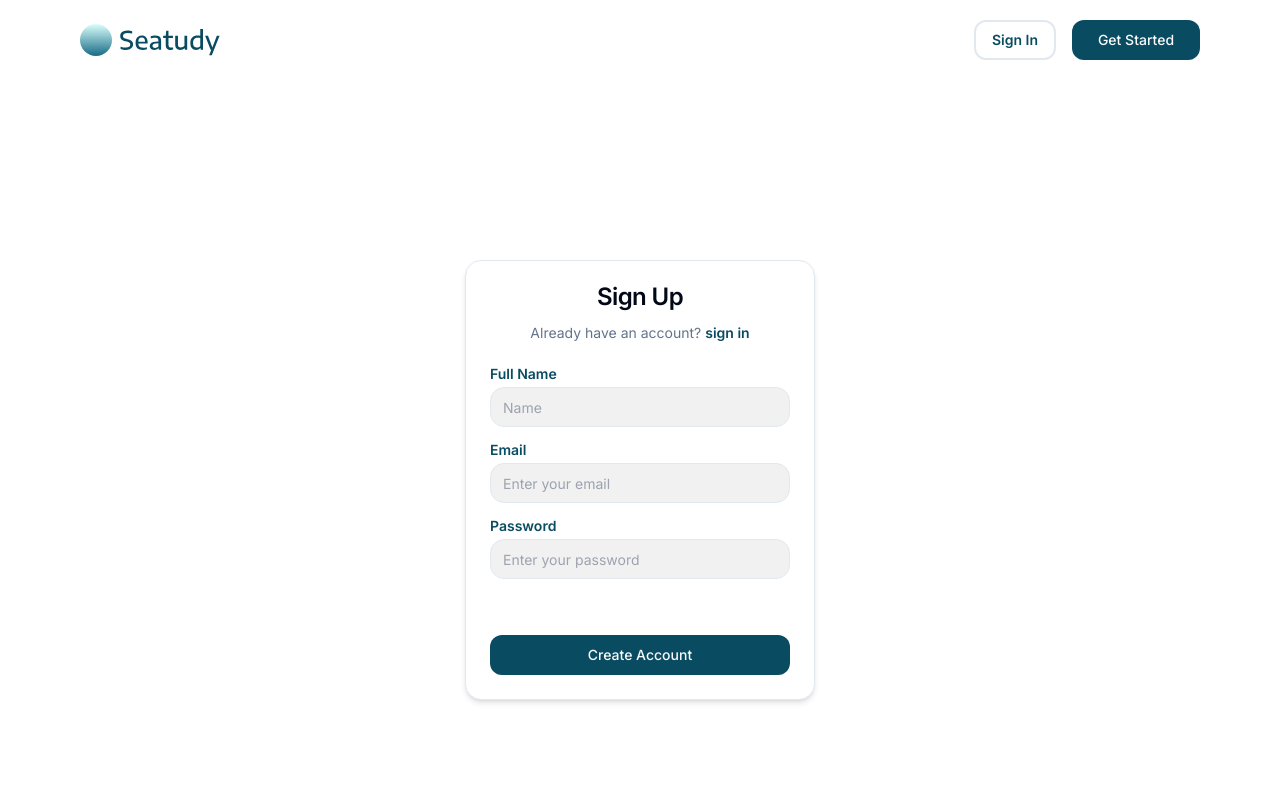
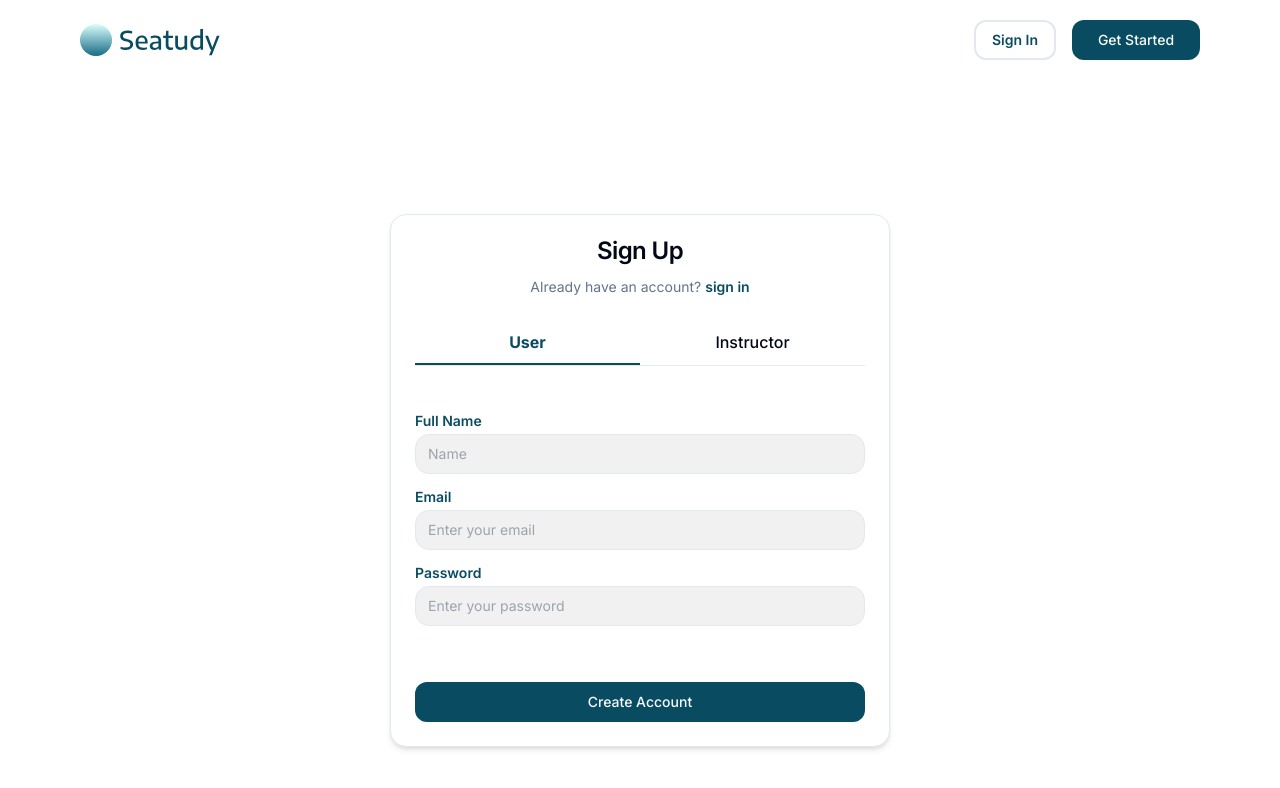
Before and after one commit to A1-COMPFEST/A1-Frontend, a Next.js app: page /signup in a window 1280 px wide. Shown: the top 788 px of the page. Built offline with nearby package versions, Linux system fonts and the light colour scheme; no server answers.

Commit message:
feat : role selector on sign up

```diff
--- a/src/app/actions/auth-actions.ts
+++ b/src/app/actions/auth-actions.ts
@@ -3,6 +3,7 @@
 import { cookies } from "next/headers";
 import axios from "axios";
 import exp from "constants";
+import { redirect } from "next/navigation";
 
 const baseUrl = `${process.env.NEXT_PUBLIC_API_BASE_URL}`;
 
@@ -48,10 +49,10 @@ export async function signIn(email : string, password : string){
 }
 
 
-export async function signUpUser(name : string, email : string, password : string){
+export async function signUp(name : string, email : string, password : string, role : string){
   try{
     await sleep(1000);
-    const response = await axios.post(`${baseUrl}/register/user`, {
+    const response = await axios.post(`${baseUrl}/register/${role}`, {
       name,
       email,
       password
@@ -67,6 +68,7 @@ export async function signUpUser(name : string, email : string, password : strin
 export async function signOut() {
   cookies().delete("token");
   cookies().delete("user");
+  redirect("/");
 }
 export async function getUserRole() {
   const userCookie = cookies().get("user");
--- a/src/app/courses/learn/[courseId]/assignment/[assignmentId]/page.tsx
+++ b/src/app/courses/learn/[courseId]/assignment/[assignmentId]/page.tsx
@@ -4,7 +4,7 @@ import { BookText } from "lucide-react";
 import { redirect } from "next/navigation";
 import { Button } from "@/components/ui/button";
 import { Input } from "@/components/ui/input";
-import SubmitBox from "../../../../../../components/assignment/submit-box";
+import SubmitBox from "@/components/assignment/submit-box";
 
 export default async function AssignmentPage({
   params,
--- a/src/components/auth/signin-form.tsx
+++ b/src/components/auth/signin-form.tsx
@@ -41,7 +41,7 @@ export default function SigninForm() {
     }
   };
   return (
-    <Card className="w-[350px]">
+    <Card className="w-[500px]">
       <CardHeader>
         <CardTitle className="text-center pb-2">Sign In</CardTitle>
         <CardDescription className="text-center">
--- a/src/components/auth/signup-form.tsx
+++ b/src/components/auth/signup-form.tsx
@@ -1,6 +1,6 @@
 "use client";
 
-import { signUpUser } from "@/app/actions/auth-actions";
+import { signUp } from "@/app/actions/auth-actions";
 import { Button } from "@/components/ui/button";
 import {
   Card,
@@ -16,9 +16,12 @@ import Link from "next/link";
 import { useRouter } from "next/navigation";
 import { FormEvent, useState } from "react";
 import toast from "react-hot-toast";
+import { Tabs, TabsList, TabsTrigger, TabsContent } from "@/components/ui/tabs";
+import { sign } from "crypto";
 
 export default function SignupForm() {
   const [loading, setLoading] = useState(false);
+  const [role, setRole] = useState("user");
   const router = useRouter();
 
   const handleSubmit = async (e: FormEvent) => {
@@ -28,11 +31,13 @@ export default function SignupForm() {
     const name = formData.get("name") as string;
     const email = formData.get("email") as string;
     const password = formData.get("password") as string;
-    const result = await signUpUser(name, email, password);
+    const role = formData.get("role") as string;
+    console.log(role);
+    const result = await signUp(name, email, password, role);
     setLoading(false);
 
     if (result.success) {
-      toast.success("Signed up successfully!");
+      toast.success("Successfully signed up as " + role);
       router.push("/signin");
     } else {
       toast.error(result.error || "An error occurred");
@@ -41,7 +46,7 @@ export default function SignupForm() {
   };
 
   return (
-    <Card className="w-[350px]">
+    <Card className="w-[500px]">
       <CardHeader>
         <CardTitle className="text-center pb-2">Sign Up</CardTitle>
         <CardDescription className="text-center">
@@ -53,6 +58,17 @@ export default function SignupForm() {
       </CardHeader>
       <form onSubmit={handleSubmit}>
         <CardContent>
+          <Tabs
+            className="flex w-full pb-12 justify-center "
+            value={role}
+            onValueChange={setRole}
+          >
+            <TabsList className="justify-center flex w-full">
+              <TabsTrigger value="user">User</TabsTrigger>
+              <TabsTrigger value="instructor">Instructor</TabsTrigger>
+            </TabsList>
+          </Tabs>
+          <input type="hidden" name="role" value={role} />
           <div className="grid w-full items-center gap-4">
             <div className="flex flex-col space-y-1.5">
               <Label htmlFor="name" className="text-primary font-semibold">
@@ -64,7 +80,12 @@ export default function SignupForm() {
               <Label htmlFor="email" className="text-primary font-semibold">
                 Email
               </Label>
-              <Input name="email" placeholder="Enter your email" type="email" required />
+              <Input
+                name="email"
+                placeholder="Enter your email"
+                type="email"
+                required
+              />
             </div>
             {/* <div className="flex flex-col space-y-1.5">
               <Label htmlFor="phone" className="text-primary font-semibold">
```
